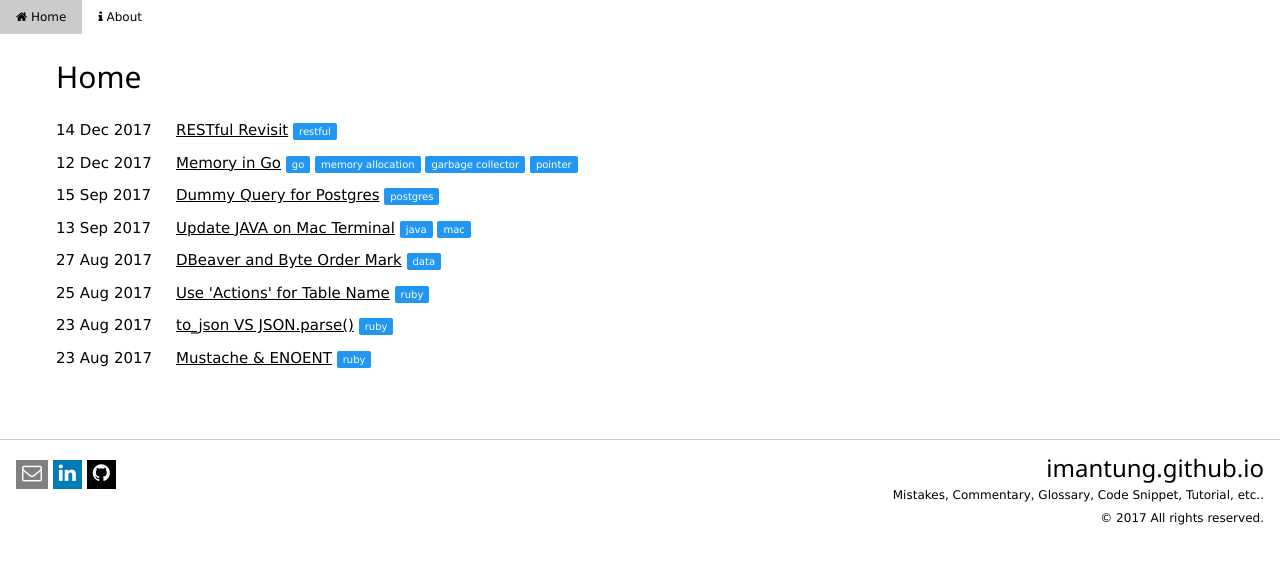
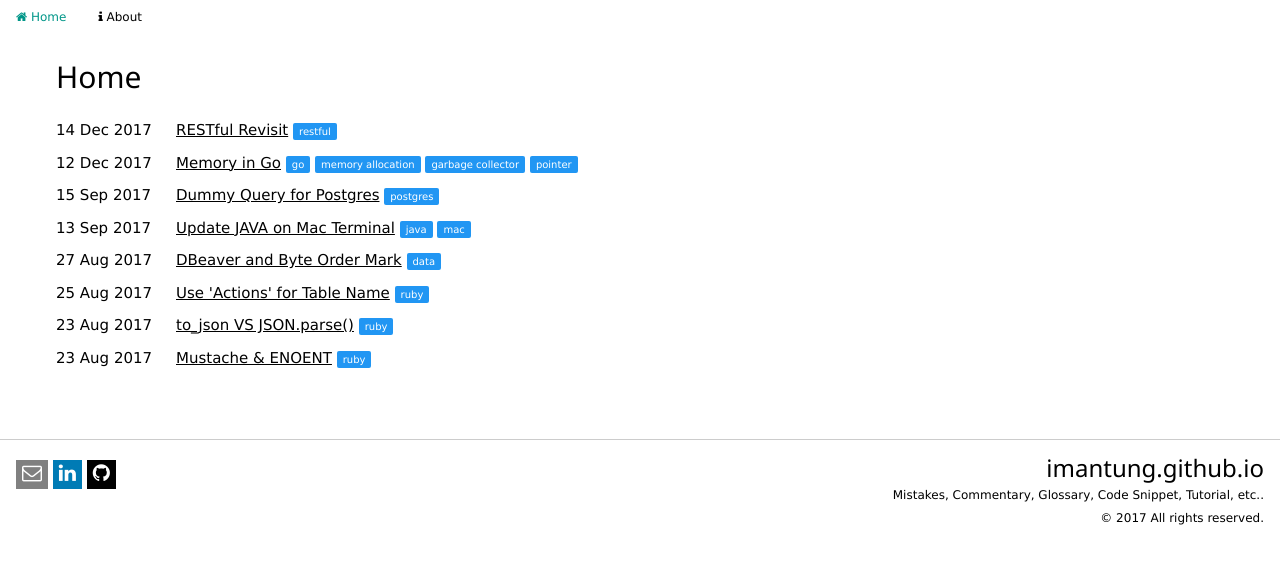
Before and after one commit to imantung/imantung.github.io, a Jekyll site: the page built from index.md, in a window 1280 px wide. Shown: the top 564 px of the page. Built offline with Jekyll 4.4.1, drawn with Linux system fonts in a browser that asks for light colours.

Commit message:
remove w3-button on navigation

```diff
--- a/_includes/navigation.html
+++ b/_includes/navigation.html
@@ -1,8 +1,8 @@
-<nav class="w3-bar w3-small">
-  <a class="w3-bar-item w3-button{% if page.url == "/" %} w3-text-teal{% endif %}" href="/">
+<nav class="w3-bar w3-small page-nav">
+  <a class="w3-bar-item {% if page.url == "/" %} w3-text-teal{% endif %}" href="/">
     <i class="fa fa-home" aria-hidden="true"></i> Home
   </a>
-  <a class="w3-bar-item w3-button{% if page.url == "/about/" %} w3-text-teal{% endif %}" href="/about">
+  <a class="w3-bar-item {% if page.url == "/about/" %} w3-text-teal{% endif %}" href="/about">
     <i class="fa fa-info" aria-hidden="true"></i> About
   </a>
 </nav>
--- a/public/css/imant.css
+++ b/public/css/imant.css
@@ -24,6 +24,10 @@
   padding-bottom: 5px;
   padding-right: 6px;
   padding-left: 6px;
+}
+
+.page-nav a{
+  text-decoration: none;
 }
 
 /*** home ******/
```
